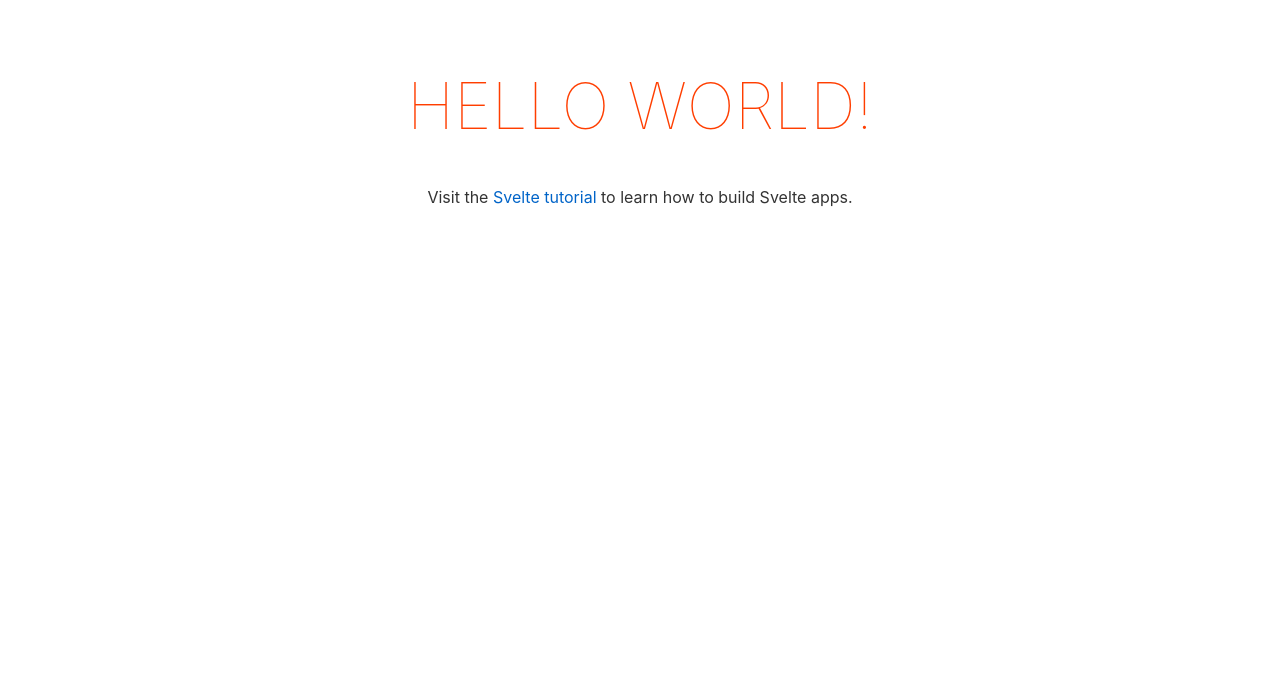
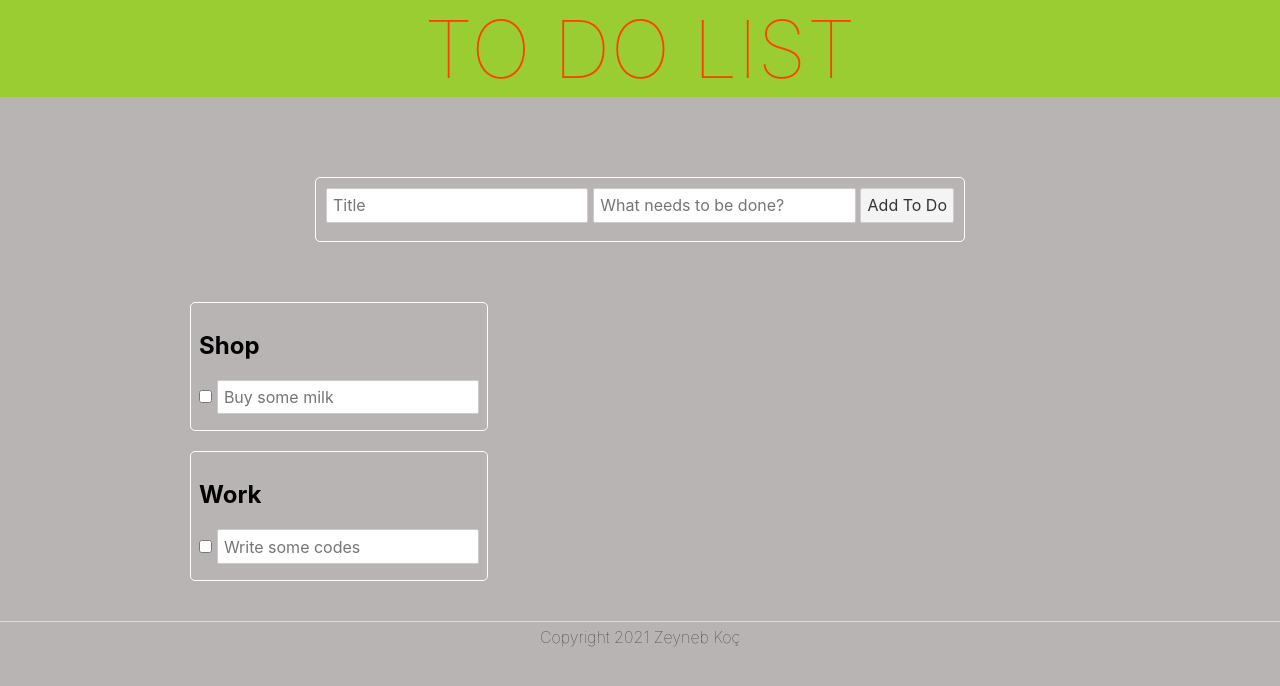
Before and after one commit to ZeynebKoc/Todo-Project, a Svelte app: page / in a window 1280 px wide. Shown: the top 686 px of the page. Built offline with nearby package versions, Linux system fonts and the light colour scheme.

Commit message:
add new item

```diff
--- a/public/global.css
+++ b/public/global.css
@@ -5,9 +5,8 @@ html, body {
 }
 
 body {
-	color: #333;
+	background-color: rgb(184, 180, 180);
 	margin: 0;
-	padding: 8px;
 	box-sizing: border-box;
 	font-family: -apple-system, BlinkMacSystemFont, "Segoe UI", Roboto, Oxygen-Sans, Ubuntu, Cantarell, "Helvetica Neue", sans-serif;
 }
--- a/src/App.svelte
+++ b/src/App.svelte
@@ -1,30 +1,56 @@
 <script>
-	export let name;
+	import Header from './component/Header.svelte';
+	import Footer from './component/Footer.svelte';
+	import Form from './component/Form.svelte';
+
+
+	let todos = [
+		{title: 'Shop', description: 'Buy some milk', id:0},
+		{title: 'Work', description: 'Write some codes', id:1},
+	]
+
+	const addTodo = (e) => {
+		 const todo = e.detail;
+		 todos = [todo, ...todos];
+	}
+
+	let yes = false;
+
 </script>
 
+<Header />
 <main>
-	<h1>Hello {name}!</h1>
-	<p>Visit the <a href="https://svelte.dev/tutorial">Svelte tutorial</a> to learn how to build Svelte apps.</p>
+	<Form on:addTodo={addTodo}/>
+
+	{#each todos as todo (todo.id)}
+		<div class='left'>
+			<h2>{todo.title}</h2>
+	<input type='checkbox' bind:checked={yes}>
+
+	<input type='text' placeholder={todo.description}>
+		</div>
+	{/each}
 </main>
+<Footer />
+
 
 <style>
-	main {
-		text-align: center;
-		padding: 1em;
-		max-width: 240px;
-		margin: 0 auto;
+	.left {
+		border: 1px solid white;
+		border-radius: 5px;
+		text-align: left;
+		padding: 8px;
+		margin-top: 20px;
 	}
 
-	h1 {
-		color: #ff3e00;
-		text-transform: uppercase;
-		font-size: 4em;
-		font-weight: 100;
+
+	main {
+		display:flex;
+		flex-direction: column;
+		align-items: flex-start;
+		text-align: center;
+		max-width: 900px;
+		margin: 40px auto;
 	}
 
-	@media (min-width: 640px) {
-		main {
-			max-width: none;
-		}
-	}
 </style>
```
